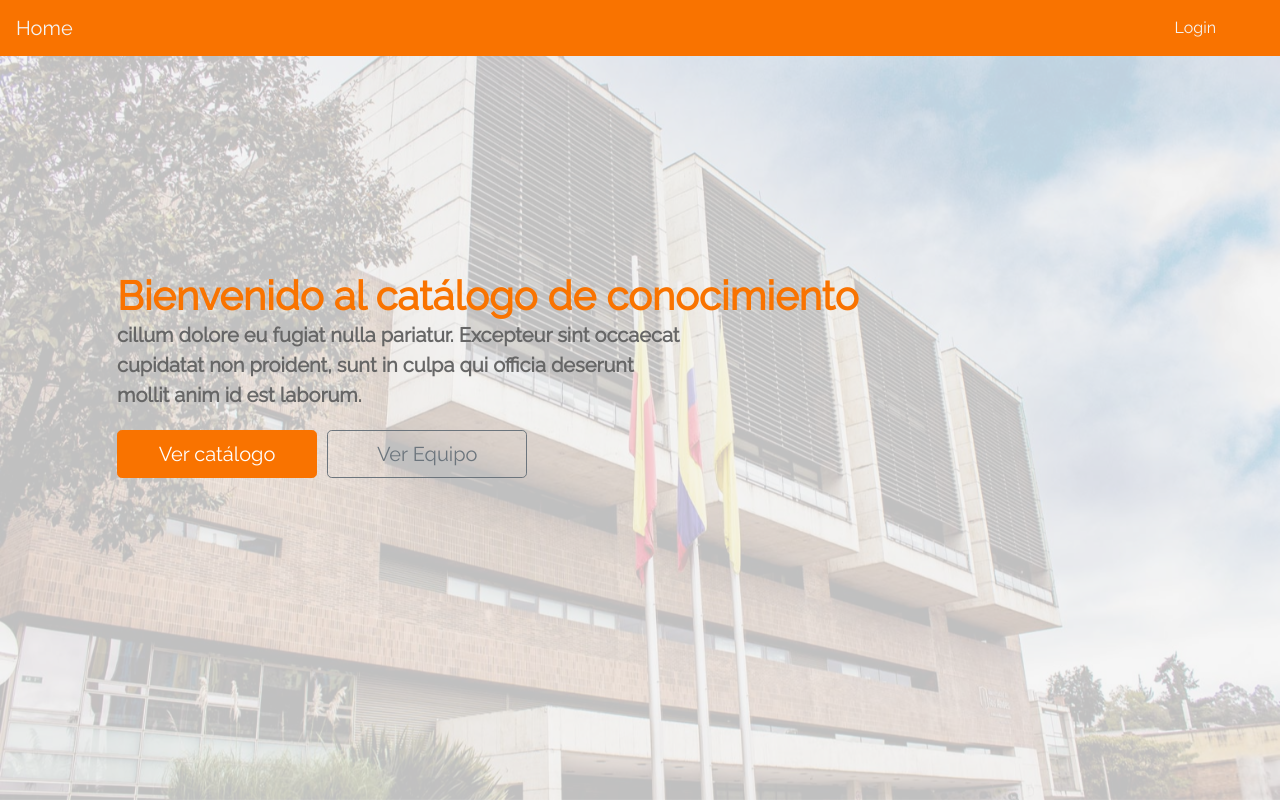
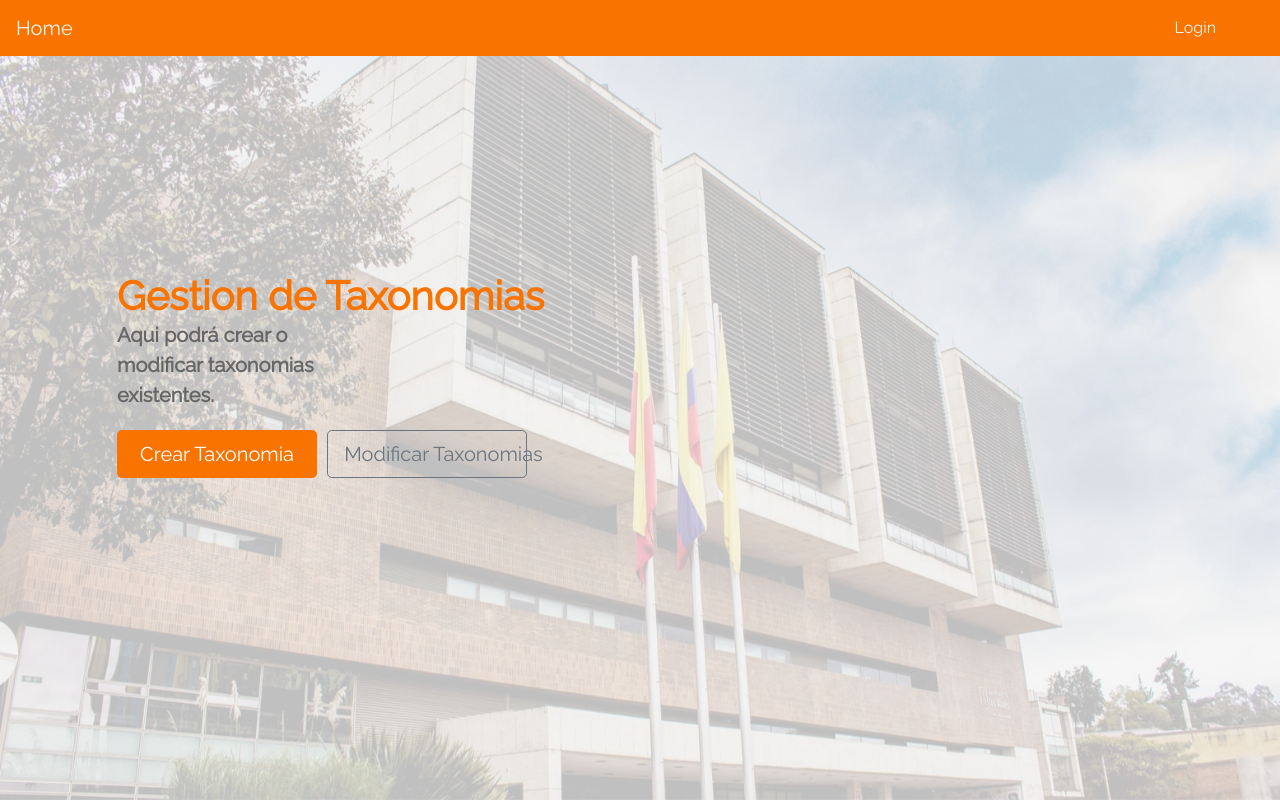
Before and after one commit to juansb827/equipo1-catalogo-201810, a Django app: template catalogo/templates/taxonomiasMain.html in a window 1280 px wide. Run offline with Django 3.2, Linux system fonts and the light colour scheme; the template is opened without the code that fills it, so the values that code supplies are empty; parts of the project's set-up code (start-up, migrations or seed data) failed here and were passed over; some libraries are stand-ins or nearby versions.

Commit message:
botones de ver o modificar taxonomias en el html

```diff
--- a/catalogo/templates/taxonomiasMain.html
+++ b/catalogo/templates/taxonomiasMain.html
@@ -15,17 +15,14 @@
                 <div class="description ">
                     <h1>
                         <b>
-                            Bienvenido al catálogo de conocimiento
+                            Gestion de Taxonomias
 
                             <p>
-                                cillum dolore eu fugiat nulla pariatur. Excepteur sint occaecat cupidatat non proident,
-                                sunt in culpa qui officia deserunt
-                                mollit anim id est laborum.</p>
+                                Aqui podrá crear o modificar taxonomias existentes.</p>
                         </b>
-                        <button id="verCatalogo" class="btn btn-outline-secondary btn-lg" data-value="blog" href="#" style="width:10em">Ver
-                            catálogo
+                        <button id="crearTaxonomia" class="btn btn-outline-secondary btn-lg" data-value="blog" href="#" style="width:10em">Crear Taxonomia
                         </button>
-                        <a id="verEquipo" class="btn btn-outline-secondary btn-lg" href="{% url 'catalogo:getMembers' %}" style="width: 10em">Ver Equipo
+                        <a id="modificarTaxonomias" class="btn btn-outline-secondary btn-lg" href="{% url 'catalogo:getMembers' %}" style="width: 10em">Modificar Taxonomias
                         </a>
                     </h1>
                 </div>
```
